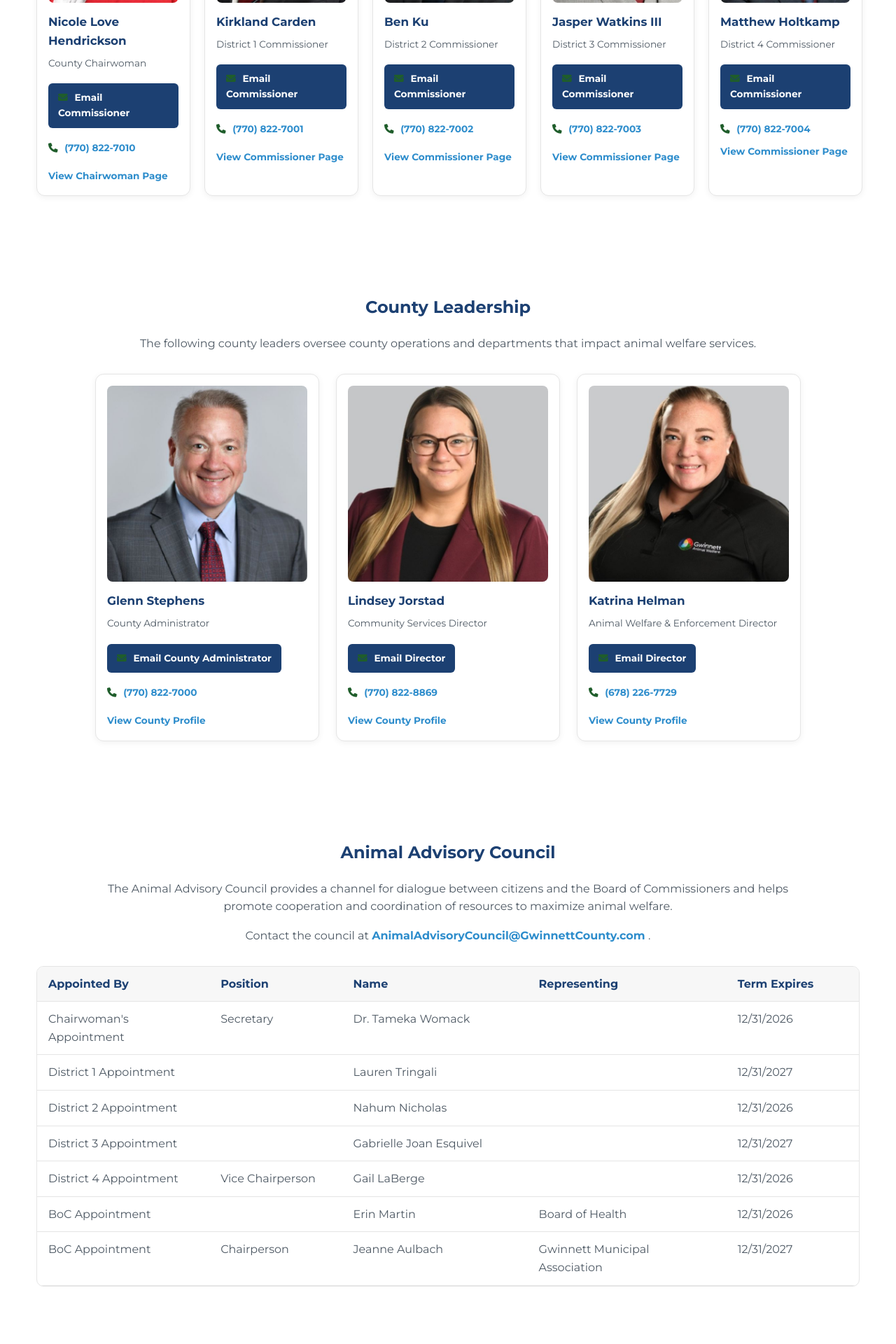
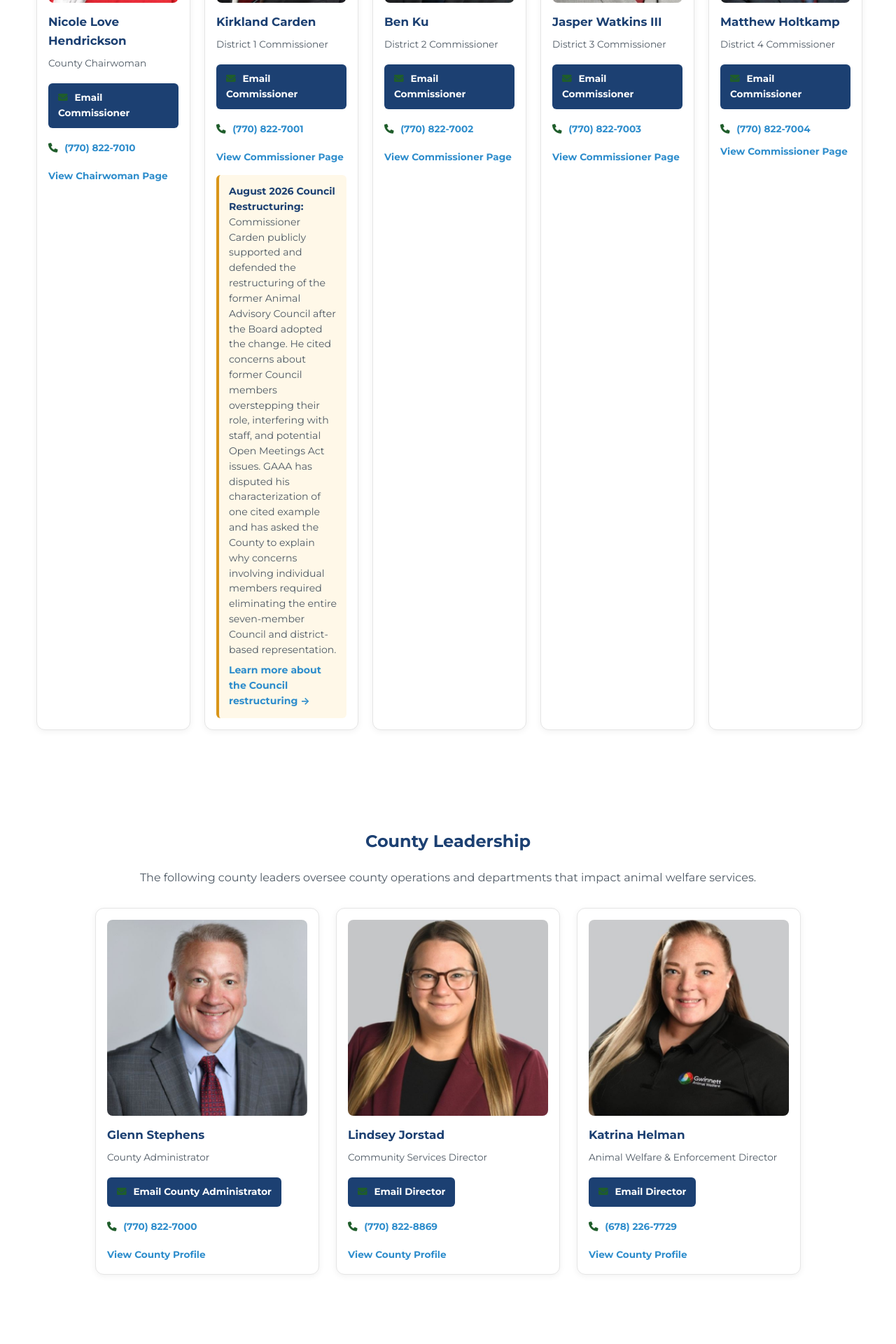
Before and after one commit to whitleybacon/gwinnett-animal-advocacy-alliance, a Jekyll site: the page built from county-leadership/index.html, in a window 1280 px wide. Shown: the part 1890-3810 px from the top of the page at 70% size. Built offline with Jekyll 4.4.1, drawn with Linux system fonts in a browser that asks for light colours; some of the changed text lies outside the part shown.

Commit message:
Update index.html

```diff
--- a/county-leadership/index.html
+++ b/county-leadership/index.html
@@ -98,6 +98,124 @@
 </style>
 
 
+
+
+<style>
+    /* =========================================================
+       LEADERSHIP CONTEXT / COUNCIL RESTRUCTURING
+       ========================================================= */
+
+    .commissioner-context {
+        margin-top: 14px;
+        padding: 13px 14px;
+        border-left: 4px solid #d99518;
+        border-radius: 6px;
+        background: #fff8e8;
+        color: var(--primary);
+        font-size: .88rem;
+        line-height: 1.55;
+        text-align: left;
+    }
+
+    .commissioner-context strong {
+        color: var(--accent);
+    }
+
+    .commissioner-context a {
+        display: inline-block;
+        margin-top: 8px;
+        font-weight: 700;
+    }
+
+    .council-update {
+        max-width: 1200px;
+        margin: 0 auto;
+    }
+
+    .council-update-intro {
+        max-width: 1000px;
+        margin: 0 auto 28px;
+        text-align: center;
+    }
+
+    .council-update-intro p {
+        line-height: 1.75;
+    }
+
+    .council-change-grid {
+        display: grid;
+        grid-template-columns: repeat(2, minmax(0, 1fr));
+        gap: 22px;
+        margin-top: 26px;
+    }
+
+    .council-change-card {
+        padding: 26px 28px;
+        border: 1px solid #d8e2ea;
+        border-radius: 12px;
+        background: #fff;
+        box-shadow: 0 4px 14px rgba(0,0,0,.05);
+        text-align: left;
+    }
+
+    .council-change-card h3 {
+        margin: 0 0 12px;
+        color: var(--accent);
+        font-size: 1.35rem;
+    }
+
+    .council-change-card p {
+        margin: 0 0 12px;
+        line-height: 1.7;
+    }
+
+    .council-change-card ul {
+        margin: 0;
+        padding-left: 1.2rem;
+    }
+
+    .council-change-card li {
+        margin: 8px 0;
+        line-height: 1.6;
+    }
+
+    .council-response {
+        margin-top: 24px;
+        padding: 26px 28px;
+        border-left: 5px solid #d99518;
+        border-radius: 10px;
+        background: linear-gradient(135deg, #fffdf7, #fff8e8);
+        text-align: left;
+    }
+
+    .council-response h3 {
+        margin: 0 0 12px;
+        color: var(--accent);
+    }
+
+    .council-response p {
+        margin: 0 0 12px;
+        line-height: 1.75;
+    }
+
+    .council-response-actions {
+        display: flex;
+        flex-wrap: wrap;
+        gap: 12px;
+        margin-top: 18px;
+    }
+
+    @media (max-width: 768px) {
+        .council-change-grid {
+            grid-template-columns: 1fr;
+        }
+
+        .council-change-card,
+        .council-response {
+            padding: 22px 20px;
+        }
+    }
+</style>
 
 <img class="page-hero-mobile-img"
      src="{{ site.baseurl }}/assets/contact-leadership-hero-mobile-square.png"
@@ -227,6 +345,21 @@
           </p>
             <a href="https://www.gwinnettcounty.com/government/departments/board-of-commissioners/about/district-1-commissioner" class="profile-link" target="_blank"
        rel="noopener noreferrer">View Commissioner Page</a>
+
+            <div class="commissioner-context">
+                <strong>August 2026 Council Restructuring:</strong>
+                Commissioner Carden publicly supported and defended the restructuring
+                of the former Animal Advisory Council after the Board adopted the change.
+                He cited concerns about former Council members overstepping their role,
+                interfering with staff, and potential Open Meetings Act issues.
+                GAAA has disputed his characterization of one cited example and has asked
+                the County to explain why concerns involving individual members required
+                eliminating the entire seven-member Council and district-based representation.
+                <br>
+                <a href="/animal-advisory-council-action/">
+                    Learn more about the Council restructuring →
+                </a>
+            </div>
         </div>
 
         <div class="profile-card">
@@ -347,87 +480,91 @@
     </div>
 </section>
 
-<section id="animal-advisory-council" class="contact-section">
-    <h2>Animal Advisory Council</h2>
+<section id="animal-advisory-council" class="contact-section council-update">
 
-    <p>
-        The Animal Advisory Council provides a channel for dialogue between citizens
-        and the Board of Commissioners and helps promote cooperation and coordination
-        of resources to maximize animal welfare.
-    </p>
+    <div class="council-update-intro">
+        <h2>Animal Advisory Council</h2>
 
-    <p>
-        Contact the council at
-        <a href="mailto:AnimalAdvisoryCouncil@GwinnettCounty.com">
-            AnimalAdvisoryCouncil@GwinnettCounty.com
-        </a>.
-    </p>
+        <p>
+            On August 4, 2026, the Gwinnett County Board of Commissioners repealed
+            the former seven-member Animal Advisory Council structure and replaced
+            it with a new five-member, qualification-based Council.
+        </p>
 
-    <div class="council-table">
-        <div>
-            <strong>Appointed By</strong>
-            <strong>Position</strong>
-            <strong>Name</strong>
-            <strong>Representing</strong>
-            <strong>Term Expires</strong>
+        <p>
+            Because the former Council was dissolved and its members' terms ended,
+            the prior member table has been removed from this page.
+        </p>
+    </div>
+
+    <div class="council-change-grid">
+
+        <div class="council-change-card">
+            <h3>What Changed</h3>
+            <ul>
+                <li>The Council was reduced from seven members to five.</li>
+                <li>Guaranteed representation connected to each commission district was eliminated.</li>
+                <li>Members must now fit specified professional or organizational categories.</li>
+                <li>The Director of Community Services recommends candidates for appointment.</li>
+                <li>The Director of Animal Welfare &amp; Enforcement serves as the Council's non-voting chair.</li>
+            </ul>
         </div>
 
-        <div>
-            <span>Chairwoman's Appointment</span>
-            <span>Secretary</span>
-            <span>Dr. Tameka Womack</span>
-            <span></span>
-            <span>12/31/2026</span>
+        <div class="council-change-card">
+            <h3>Why GAAA Is Concerned</h3>
+            <p>
+                The former structure provided direct citizen representation connected
+                to each commission district and allowed the Council to maintain member
+                leadership independent of the department it was charged with advising.
+            </p>
+            <p>
+                Under the new structure, County administration and Animal Welfare
+                leadership have substantially greater influence over who serves and
+                how the Council is led.
+            </p>
         </div>
 
-        <div>
-            <span>District 1 Appointment</span>
-            <span></span>
-            <span>Lauren Tringali</span>
-            <span></span>
-            <span>12/31/2027</span>
-        </div>
+    </div>
 
-        <div>
-            <span>District 2 Appointment</span>
-            <span></span>
-            <span>Nahum Nicholas</span>
-            <span></span>
-            <span>12/31/2026</span>
-        </div>
+    <div class="council-response">
+        <h3>GAAA's Response</h3>
 
-        <div>
-            <span>District 3 Appointment</span>
-            <span></span>
-            <span>Gabrielle Joan Esquivel</span>
-            <span></span>
-            <span>12/31/2027</span>
-        </div>
+        <p>
+            GAAA is asking the Board of Commissioners to amend the new ordinance to
+            restore meaningful citizen representation, preserve independent community
+            oversight, and allow voting Council members to elect their own chair and
+            vice-chair.
+        </p>
 
-        <div>
-            <span>District 4 Appointment</span>
-            <span>Vice Chairperson</span>
-            <span>Gail LaBerge</span>
-            <span></span>
-            <span>12/31/2026</span>
-        </div>
+        <p>
+            After the restructuring, Commissioner Kirkland Carden publicly defended the
+            changes and accused former Council members of repeatedly overstepping their
+            boundaries, interfering with staff, and raising legal concerns involving the
+            Georgia Open Meetings Act.
+        </p>
 
-        <div>
-            <span>BoC Appointment</span>
-            <span></span>
-            <span>Erin Martin</span>
-            <span>Board of Health</span>
-            <span>12/31/2026</span>
-        </div>
+        <p>
+            One example he cited involved a proposal for additional meetings
+            <strong>without shelter staff</strong>, which he characterized as an attempt
+            to meet in private. GAAA reviewed the former Council bylaws and found no
+            provision requiring shelter staff to attend Council meetings; the bylaws
+            required meetings to remain open to the public and comply with Georgia's
+            Open Meetings Act.
+        </p>
 
-        <div>
-            <span>BoC Appointment</span>
-            <span>Chairperson</span>
-            <span>Jeanne Aulbach</span>
-            <span>Gwinnett Municipal Association</span>
-            <span>12/31/2027</span>
+        <p>
+            GAAA has asked why concerns involving individual Council members, if
+            substantiated, required dissolving the entire Council and removing
+            district-based citizen representation.
+        </p>
+
+        <div class="council-response-actions">
+            <a href="/animal-advisory-council-action/" class="btn">
+                Learn More &amp; Take Action
+            </a>
         </div>
     </div>
+
 </section>
 
 <section class="bottom-cta">
```
